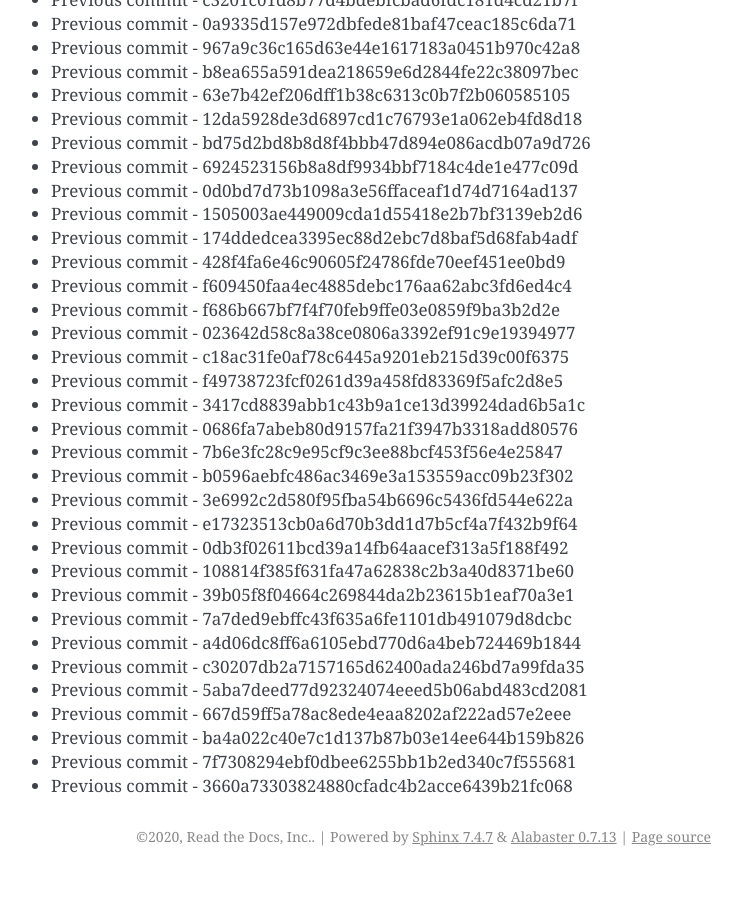
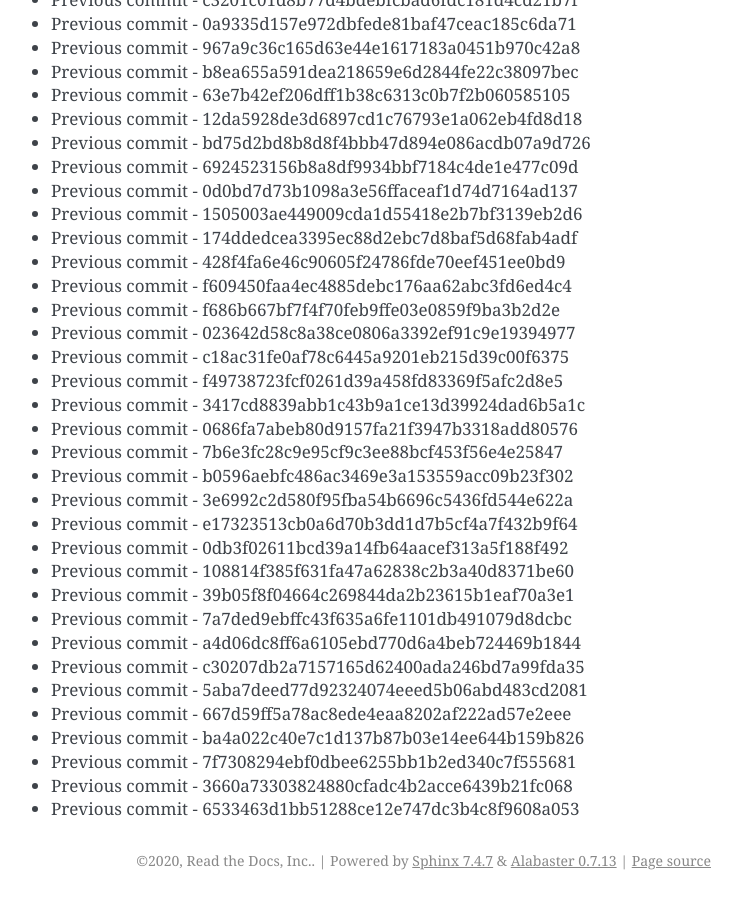
Before and after one commit to readthedocs/rtd-git-stresstest, a Sphinx documentation site: the page built from docs/updates.rst, in a window 1280 px wide and 900 px high, scrolled down 27046 px. Shown: the whole window, without its empty margins (399-1141 px from the left). Built offline with Sphinx 7.4.7, drawn with Linux system fonts in a browser that asks for light colours; before the commit the page ends 27922 px from its top, so only the background shows below that.

Commit message:
Generating commit from previous: 6533463d1bb51288ce12e747dc3b4c8f9608a053

```diff
--- a/docs/updates.rst
+++ b/docs/updates.rst
@@ -1168,3 +1168,4 @@ It can be tested for any performance characteristics.
 * Previous commit - ba4a022c40e7c1d137b87b03e14ee644b159b826
 * Previous commit - 7f7308294ebf0dbee6255bb1b2ed340c7f555681
 * Previous commit - 3660a73303824880cfadc4b2acce6439b21fc068
+* Previous commit - 6533463d1bb51288ce12e747dc3b4c8f9608a053
```
